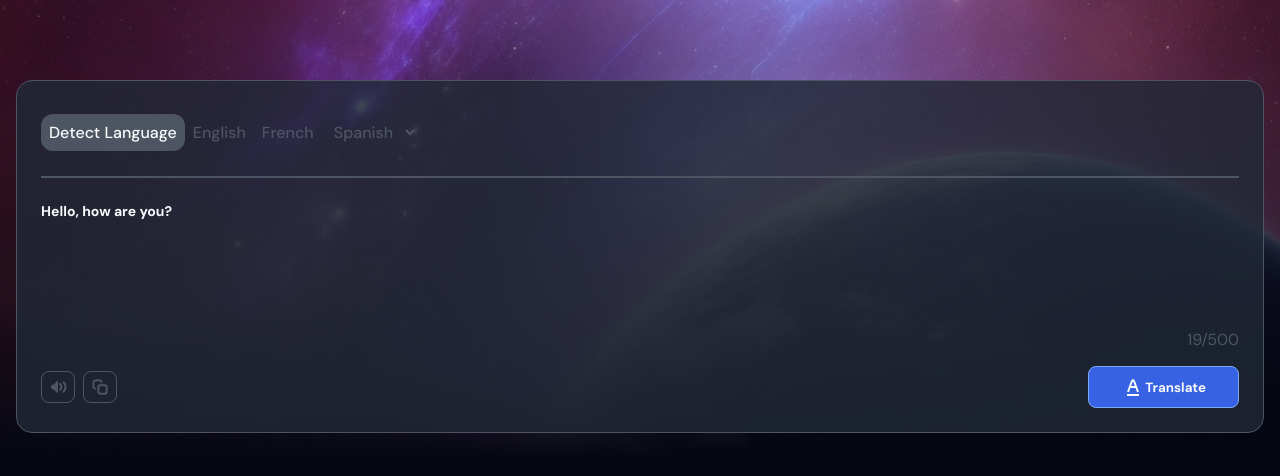
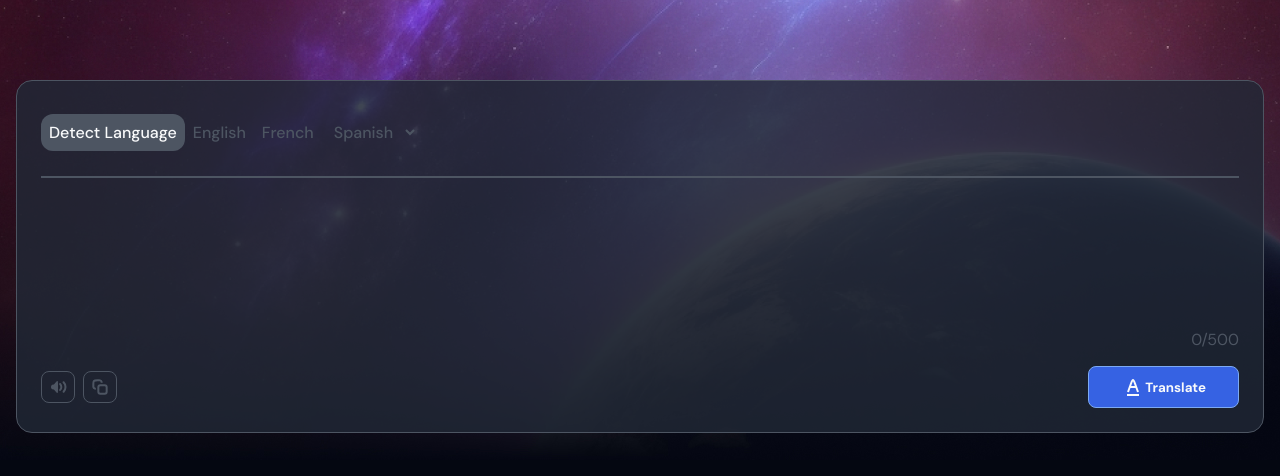
Before and after one commit to RoyHuamanAvila/Translate-App, a React (Vite) app: page / in a window 1280 px wide. Shown: the top 476 px of the page. Built offline with nearby package versions, Linux system fonts and the light colour scheme.

Commit message:
Agrega estilos y funcionalidad para el componente CardTranslate

```diff
--- a/src/Components/CardTranslate/CardTranslate.css
+++ b/src/Components/CardTranslate/CardTranslate.css
@@ -121,3 +121,7 @@ textarea:focus {
     font-size: var(--medium-font-size);
   }
 }
+
+textarea {
+  width: 100%;
+}
--- a/src/Components/CardTranslate/CardTranslate.jsx
+++ b/src/Components/CardTranslate/CardTranslate.jsx
@@ -1,5 +1,6 @@
 import propTypes from 'prop-types';
 import './CardTranslate.css'
+import { useState } from 'react';
 
 const languages = [
   "Detect_Language",
@@ -27,6 +28,15 @@ LanguageRadio.propTypes = {
 }
 
 const CardTranslate = () => {
+  const [text, setText] = useState('');
+
+  const handleInput = (e) => {
+    const targetText = e.target.value;
+    let textToTranslate = targetText.substring(0, 500);
+
+    setText(textToTranslate);
+  }
+
   return (
     <form className={`card-translate`}>
       <div className="card-translate__header">
@@ -40,9 +50,16 @@ const CardTranslate = () => {
         </select>
       </div>
       <hr />
-      <textarea name="text-to-translate" id="text-to-translate" cols="30" rows="5" defaultValue={'Hello, how are you?'}>
+      <textarea
+        name="text-to-translate"
+        id="text-to-translate"
+        cols="30"
+        rows="5"
+        onChange={handleInput}
+        value={text}
+      >
       </textarea>
-      <p className='card-translate__count'>19/500</p>
+      <p className='card-translate__count'>{text.length}/500</p>
       <div className="card-translate__footer">
         <div className="card-translate__buttons">
           <button>
```
